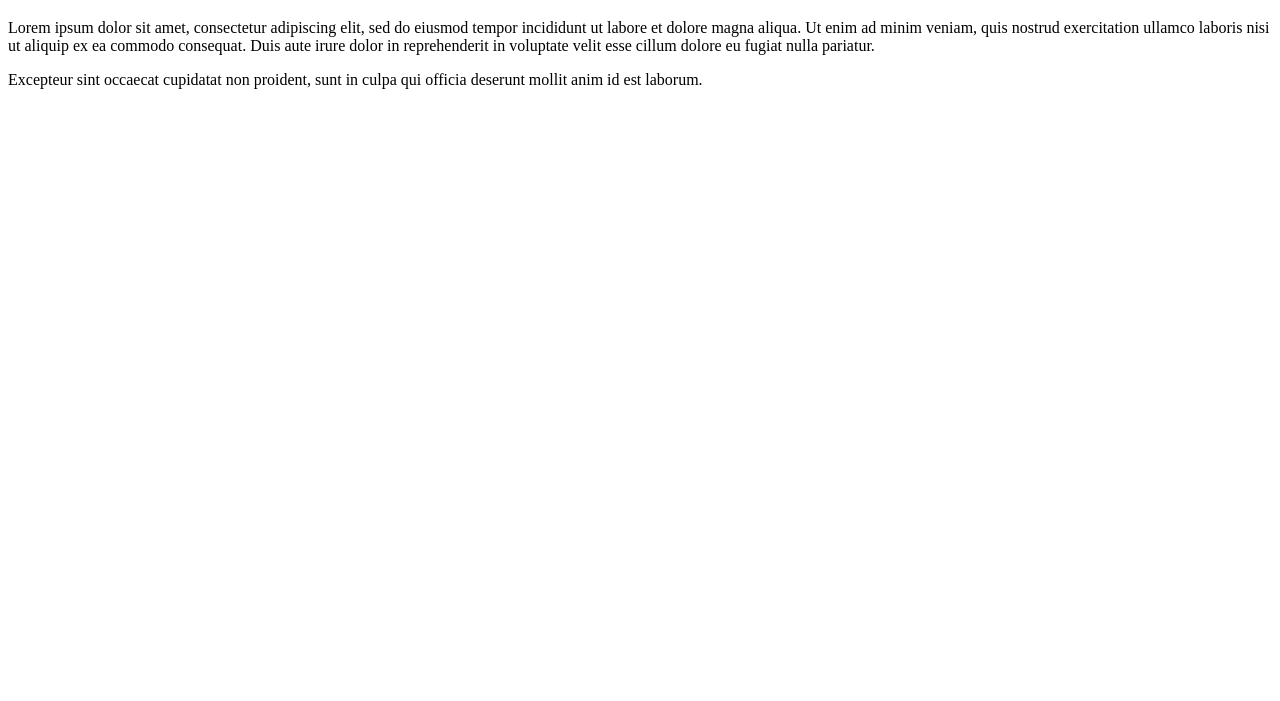
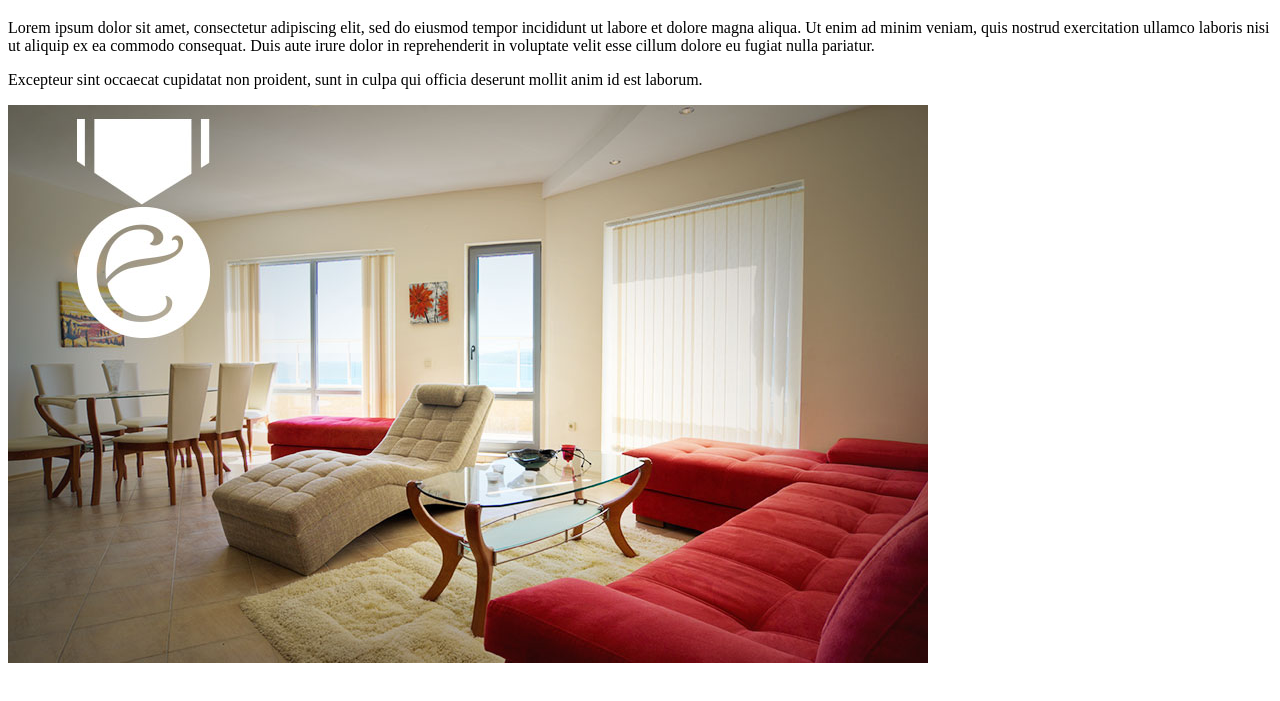
Before and after one commit to fadi-ina/exceptional-realty, a plain HTML site: page index.html in a window 1280 px wide. Shown: the part 61-762 px from the top of the page. Drawn offline with Linux system fonts and the light colour scheme.

Commit message:
add an image to index file

```diff
--- a/index.html
+++ b/index.html
@@ -15,5 +15,6 @@ aliqua. Ut enim ad minim veniam, quis nostrud exercitation ullamco
  <p> Excepteur sint occaecat cupidatat non proident, sunt
     in culpa qui officia
    deserunt mollit anim id est laborum.</p>
+   <img src="images/intro-pic.jpg" alt="exceptional-realty" title="welcome to flatron">
   </body>
 </html>
```
